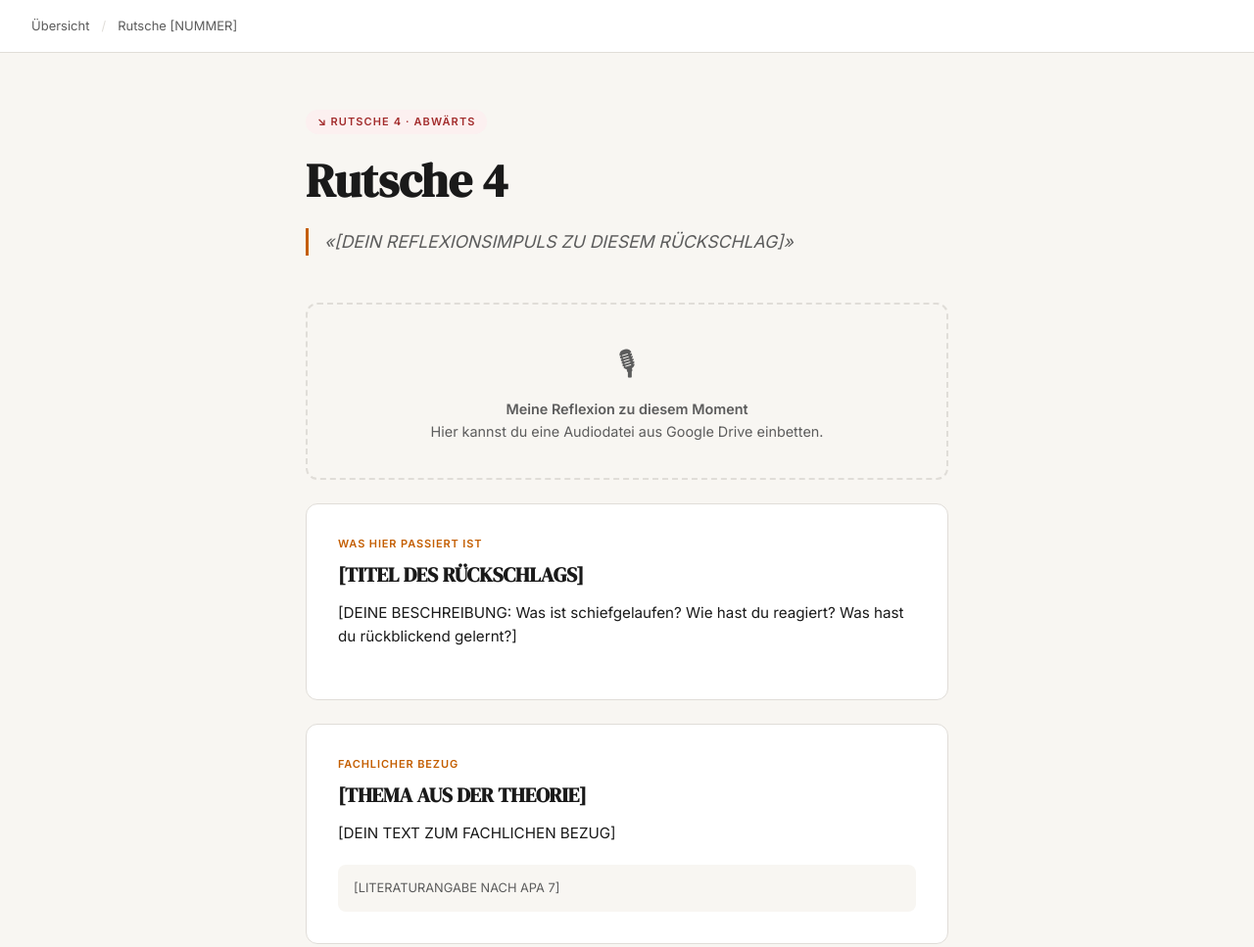
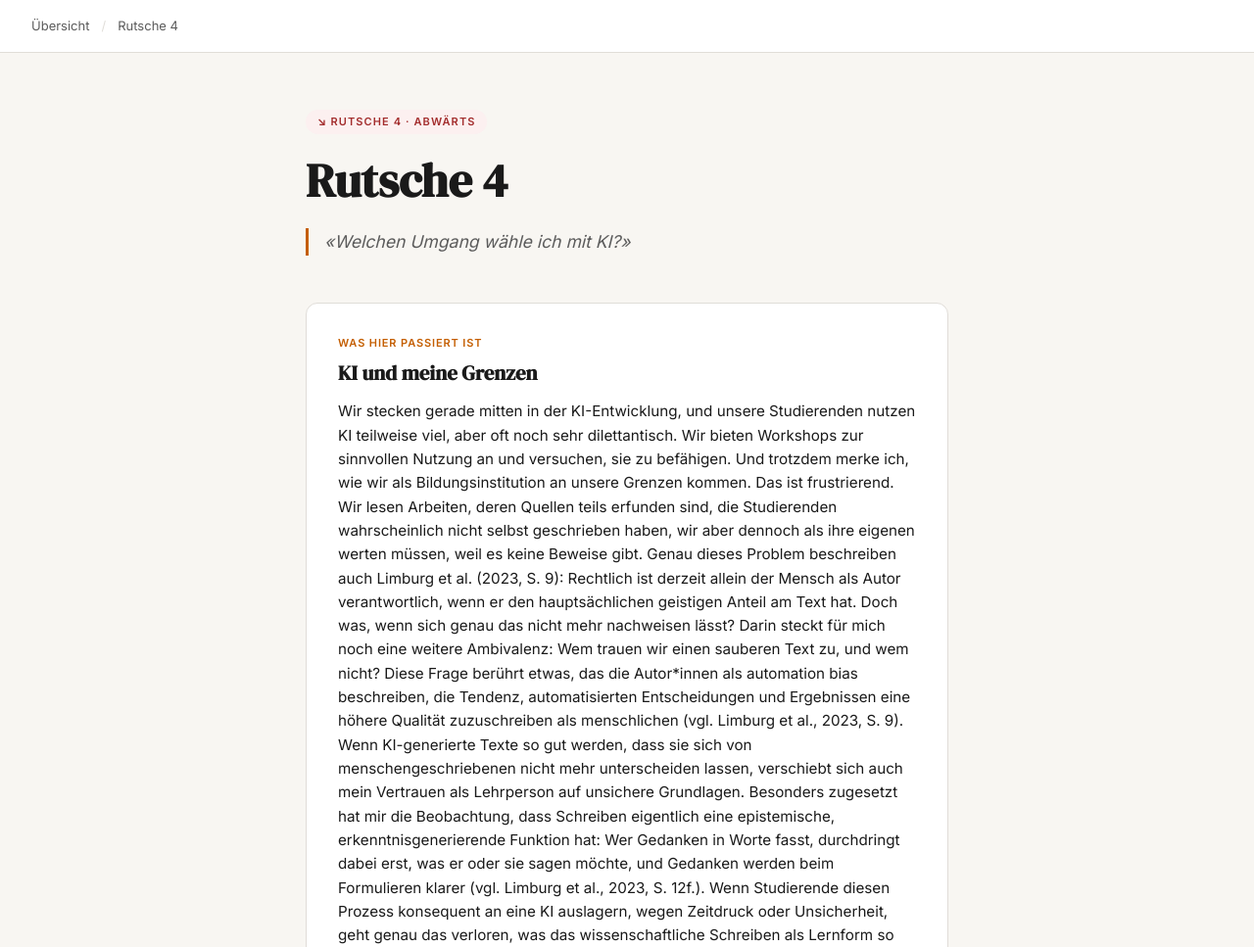
Before and after one commit to kathabaur-EHB/Leiterspiel_QV1, a plain HTML site: page r4.html in a window 1280 px wide. Shown: the top 967 px of the page at 98% size. Drawn offline with Linux system fonts and the light colour scheme.

Commit message:
Update r4.html

```diff
--- a/r4.html
+++ b/r4.html
@@ -3,36 +3,36 @@
 <head>
   <meta charset="UTF-8">
   <meta name="viewport" content="width=device-width, initial-scale=1.0">
-  <title>Rutsche [NUMMER] – Leiterspiel QV1</title>
+  <title>Rutsche 4 – Leiterspiel QV1</title>
   <link rel="stylesheet" href="style.css">
 </head>
 <body class="aussetzen">
   <nav class="nav">
     <a href="index.html">Übersicht</a>
     <span class="nav-sep">/</span>
-    <a href="#">Rutsche [NUMMER]</a>
+    <a href="#">Rutsche 4</a>
   </nav>
   <header class="hero">
     <span class="hero-badge" style="background:#FCF0F0;color:#A32D2D;">↘ Rutsche 4 · Abwärts</span>
     <h1>Rutsche 4</h1>
-    <p class="hero-impuls">«[DEIN REFLEXIONSIMPULS ZU DIESEM RÜCKSCHLAG]»</p>
+    <p class="hero-impuls">«Welchen Umgang wähle ich mit KI?»</p>
   </header>
   <main>
-    <div class="media-slot">
-      <div class="slot-icon">🎙</div>
-      <p><strong>Meine Reflexion zu diesem Moment</strong><br>
-      Hier kannst du eine Audiodatei aus Google Drive einbetten.</p>
-    </div>
     <div class="thema">
       <div class="thema-label">Was hier passiert ist</div>
-      <h2>[TITEL DES RÜCKSCHLAGS]</h2>
-      <p>[DEINE BESCHREIBUNG: Was ist schiefgelaufen? Wie hast du reagiert? Was hast du rückblickend gelernt?]</p>
+      <h2>KI und meine Grenzen</h2>
+      <p>Wir stecken gerade mitten in der KI-Entwicklung, und unsere Studierenden nutzen KI teilweise viel, aber oft noch sehr dilettantisch. Wir bieten Workshops zur sinnvollen Nutzung an und versuchen, sie zu befähigen. Und trotzdem merke ich, wie wir als Bildungsinstitution an unsere Grenzen kommen.
+Das ist frustrierend. Wir lesen Arbeiten, deren Quellen teils erfunden sind, die Studierenden wahrscheinlich nicht selbst geschrieben haben, wir aber dennoch als ihre eigenen werten müssen, weil es keine Beweise gibt. Genau dieses Problem beschreiben auch Limburg et al. (2023, S. 9): Rechtlich ist derzeit allein der Mensch als Autor verantwortlich, wenn er den hauptsächlichen geistigen Anteil am Text hat. Doch was, wenn sich genau das nicht mehr nachweisen lässt?
+Darin steckt für mich noch eine weitere Ambivalenz: Wem trauen wir einen sauberen Text zu, und wem nicht? Diese Frage berührt etwas, das die Autor*innen als automation bias beschreiben, die Tendenz, automatisierten Entscheidungen und Ergebnissen eine höhere Qualität zuzuschreiben als menschlichen (vgl. Limburg et al., 2023, S. 9). Wenn KI-generierte Texte so gut werden, dass sie sich von menschengeschriebenen nicht mehr unterscheiden lassen, verschiebt sich auch mein Vertrauen als Lehrperson auf unsichere Grundlagen.
+Besonders zugesetzt hat mir die Beobachtung, dass Schreiben eigentlich eine epistemische, erkenntnisgenerierende Funktion hat: Wer Gedanken in Worte fasst, durchdringt dabei erst, was er oder sie sagen möchte, und Gedanken werden beim Formulieren klarer (vgl. Limburg et al., 2023, S. 12f.). Wenn Studierende diesen Prozess konsequent an eine KI auslagern, wegen Zeitdruck oder Unsicherheit, geht genau das verloren, was das wissenschaftliche Schreiben als Lernform so wertvoll macht.
+Aktuell muss ich mir auch die Frage stellen: Wie weiter mit schriftlichen Arbeiten, die mittlerweile sehr gut mit KI geschrieben werden können? Ich soll dazu einen Vorschlag für unseren Bildungsgang ausarbeiten. Das wird eine Herausforderung, weil eindeutige Antworten fehlen. Limburg et al. (2023, S. 10) selbst benennen dieses Spannungsfeld nüchtern: Der Diskurs um KI-Textgeneratoren bewegt sich zwischen Utopie und Dystopie, ohne dass sich heute schon sagen lässt, welches Szenario eintritt.
+Diese Rutsche steht deshalb für mich nicht für ein persönliches Scheitern, sondern für einen ehrlichen Moment der Überforderung angesichts einer Entwicklung, die schneller verläuft, als Bildungsinstitutionen reagieren können. Es zeigt mir aber auch, dass ich mich dieser Unsicherheit stellen muss, statt sie zu verdrängen, ganz im Sinne der Ambiguitätstoleranz, die ich mir in anderen Bereichen meiner professionellen Identität bereits erarbeitet habe. Der Vorschlag, den ich jetzt ausarbeiten soll, ist der nächste, notwendige Schritt aus dieser Rutsche heraus.
+</p>
     </div>
     <div class="thema">
       <div class="thema-label">Fachlicher Bezug</div>
-      <h2>[THEMA AUS DER THEORIE]</h2>
-      <p>[DEIN TEXT ZUM FACHLICHEN BEZUG]</p>
-      <div class="lit">[LITERATURANGABE NACH APA 7]</div>
+      <h2>Literatur</h2>
+      <div class="lit">Limburg, A., Bohle-Jurok, U., Buck, I., Grieshammer, E., Gröpler, J., Knorr, D., Mundorf, M., Schindler, K., & Wilder, N. (2023). <em>Zehn Thesen zur Zukunft des wissenschaftlichen Schreibens (Diskussionspapier Nr. 23)</em>. Hochschulforum Digitalisierung. https://hochschulforumdigitalisierung.de</div>
     </div>
     <div class="page-nav">
       <a href="index.html">← Übersicht</a>
```
